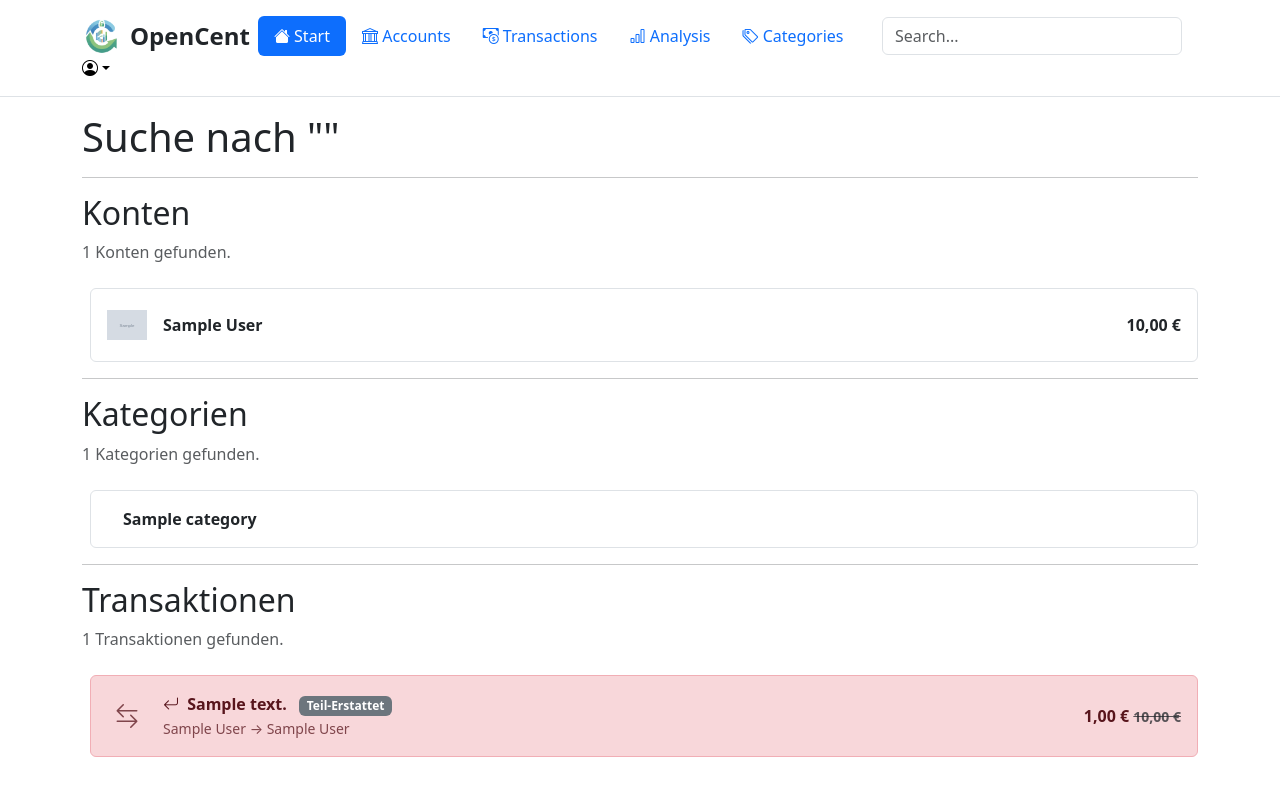
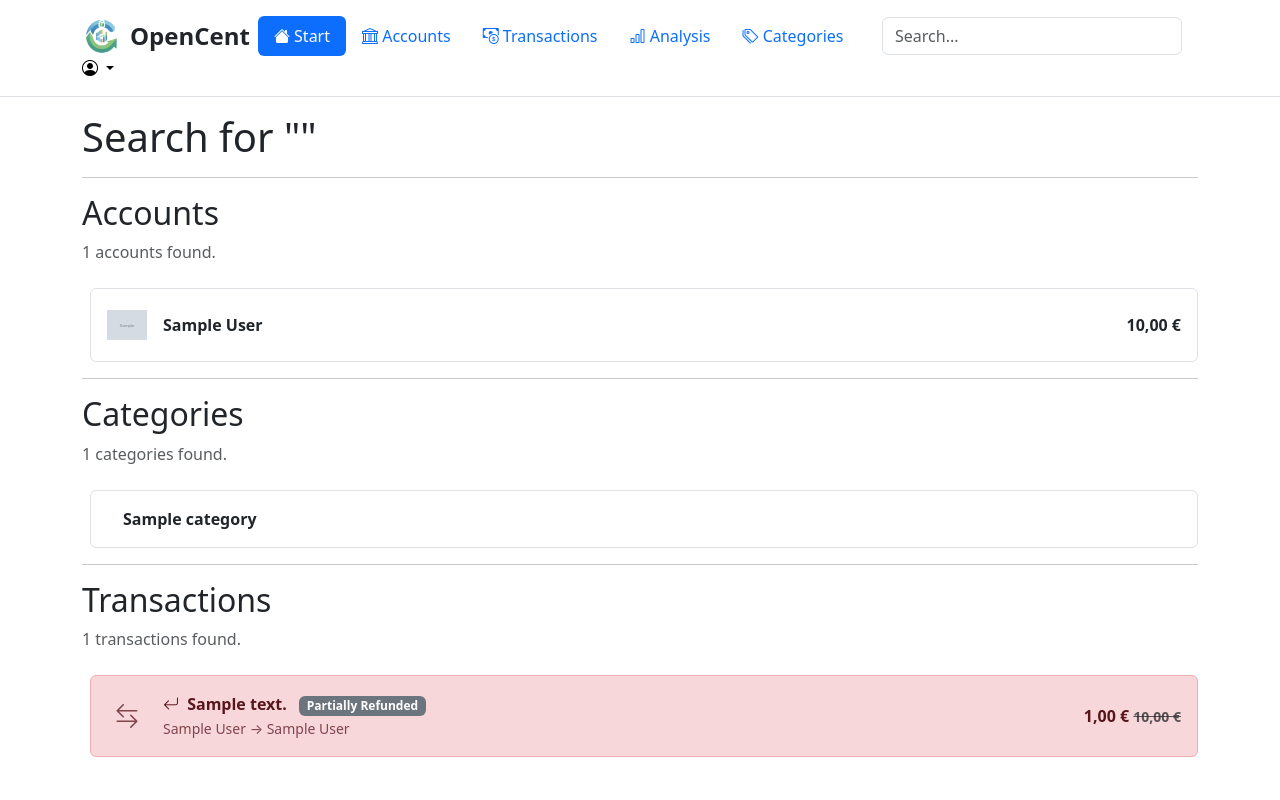
Before and after one commit to jjk4/opencent, a Django app: page /search/ in a window 1280 px wide. Run offline with Django 5.2, Linux system fonts and the light colour scheme; a user stored in the database is signed in; tables that the repository leaves empty hold one stand-in row (values such as "Sample post"); grey boxes marked "Sample" are stand-in pictures; some libraries are stand-ins or nearby versions.

Commit message:
translations

```diff
--- a/manager/templates/master.html
+++ b/manager/templates/master.html
@@ -32,9 +32,10 @@
       <div class="container">
         <div class="d-flex flex-wrap align-items-center justify-content-center justify-content-lg-start">
           <a href="/" class="d-flex align-items-center mb-2 mb-lg-0 me-0 me-lg-2 link-body-emphasis text-decoration-none text-body">
-            <img src="{% static 'logos/logo.webp' %}" alt="OpenCent Logo" width="40" height="40" class="me-2" />
+            <img src="{% static 'logos/logo.webp' %}" alt="{% trans 'OpenCent Logo' %}" width="40" height="40" class="me-2" />
             <span class="fs-4 fw-bold">OpenCent</span>
           </a>
+
           <ul class="nav nav-pills col-12 col-lg-auto me-lg-auto mb-2 justify-content-center mb-md-0">
             {% if user.is_authenticated %}
             <li class="nav-item">
@@ -59,7 +60,7 @@
                     name="q"
                     class="form-control"
                     placeholder="{% trans 'Search...' %}"
-                    aria-label="Search"
+                    aria-label="{% trans 'Search' %}"
                     autocomplete="off"
                     style="min-width: 300px; max-width: 100%;"
                     hx-get="{% url 'quicksearch' %}"
@@ -73,24 +74,28 @@
               document.addEventListener('click', function(event) {
                 const searchResults = document.getElementById('search-results');
                 const searchForm = document.querySelector('form[role="search"]');
-                if (!searchForm.contains(event.target)) {
+                if (searchForm && !searchForm.contains(event.target)) {
                   searchResults.innerHTML = '';
                 }
               });
             </script>
             <div class="d-flex align-items-center text-end">
             <div class="dropdown">
-              <a href="#" class="d-block link-body-emphasis text-decoration-none dropdown-toggle" data-bs-toggle="dropdown" aria-expanded="false" aria-label="Benutzermenü"><i class="bi bi-person-circle"></i></a> <ul class="dropdown-menu text-small" style="">
+              <a href="#" class="d-block link-body-emphasis text-decoration-none dropdown-toggle" data-bs-toggle="dropdown" aria-expanded="false" aria-label="{% trans 'User menu' %}">
+                <i class="bi bi-person-circle"></i>
+              </a>
+              <ul class="dropdown-menu text-small">
                 {% if user.is_authenticated %}
                   {% if request.user.is_superuser or request.user.is_staff%}
                   <li>
-                    <a class="dropdown-item" href="/admin/"><i class="bi bi-shield-lock me-2 opacity-75"></i> {% trans "Admin" %}</a>
+                    <a class="dropdown-item" href="/admin/"><i class="bi bi-shield-lock me-2 opacity-75"></i> {% trans "Admin Panel" %}</a>
                   </li>
                   {% endif %}
                   <li><a class="dropdown-item" href="{% url 'user_settings' %}"><i class="bi bi-gear me-2 opacity-75"></i> {% trans "Settings" %}</a></li>
                   <li>
                     <hr class="dropdown-divider" />
-                  </li> <li>
+                  </li>
+                  <li>
                     <form method="post" action="{% url 'logout' %}">
                       {% csrf_token %}
                       <button type="submit" class="dropdown-item"><i class="bi bi-box-arrow-right me-2 opacity-75"></i> {% trans "Logout" %}</button>
@@ -98,7 +103,7 @@
                   </li>
                 {% else %}
                   <li>
-                    <a class="dropdown-item" href="/users/login">{% trans "Login" %}</a>
+                    <a class="dropdown-item" href="/users/login"><i class="bi bi-box-arrow-in-right me-2 opacity-75"></i> {% trans "Login" %}</a>
                   </li>
                 {% endif %}
               </ul>
@@ -111,7 +116,6 @@
       <div class="row">
         <div class="col-12">
           {% block content %}
-
           {% endblock %}
         </div>
       </div>
--- a/manager/templates/search.html
+++ b/manager/templates/search.html
@@ -1,21 +1,23 @@
 {% extends 'master.html' %}
 {% load humanize %}
+{% load i18n %}
 {% block content %}
 
-<h1>Suche nach "{{ query }}"</h1>
-
+<h1>{% trans "Search for" %} "{{ query }}"</h1>
 
 <hr>
-<h2>Konten</h2>
+<h2>{% trans "Accounts" %}</h2>
 {% if accounts %}
-    <p class="text-body-secondary mb-4">{{ accounts|length }} Konten gefunden.</p>
+    <p class="text-body-secondary mb-4">
+        {% blocktranslate with count=accounts|length %}{{ count }} accounts found.{% endblocktranslate %}
+    </p>
     <div class="list-group ms-2">
         {% for a in accounts %}
             <a href="{% url 'account_detail' a.id %}"
                 class="list-group-item list-group-item-action d-flex justify-content-between align-items-center px-3 py-3">
                 <div class="d-flex align-items-center">
                     {% if a.icon %}
-                    <img src="{{ a.icon.url }}" alt="Konto Icon" style="width: 40px; height: 40px; object-fit: contain;" class="me-3">
+                    <img src="{{ a.icon.url }}" alt="{% trans 'Account Icon' %}" style="width: 40px; height: 40px; object-fit: contain;" class="me-3">
                     {% else %}
                     <i class="bi bi-bank fs-4 opacity-75 me-3"></i>
                     {% endif %}
@@ -31,12 +33,15 @@
         {% endfor %}
     </div>
 {% else %}
-    <p class="text-body-secondary">Keine Konten gefunden.</p>
+    <p class="text-body-secondary">{% trans "No accounts found." %}</p>
 {% endif %}
+
 <hr>
-<h2>Kategorien</h2>
+<h2>{% trans "Categories" %}</h2>
 {% if categories %}
-    <p class="text-body-secondary mb-4">{{ categories|length }} Kategorien gefunden.</p>
+    <p class="text-body-secondary mb-4">
+        {% blocktranslate with count=categories|length %}{{ count }} categories found.{% endblocktranslate %}
+    </p>
     <div class="list-group ms-2">
         {% for c in categories %}
             <a href="{% url 'category_detail' c.id %}"
@@ -52,12 +57,15 @@
         {% endfor %}
     </div>
 {% else %}
-    <p class="text-body-secondary">Keine Kategorien gefunden.</p>
+    <p class="text-body-secondary">{% trans "No categories found." %}</p>
 {% endif %}
+
 <hr>
-<h2>Transaktionen</h2>
+<h2>{% trans "Transactions" %}</h2>
 {% if transactions %}
-    <p class="text-body-secondary mb-4">{{ transactions|length }} Transaktionen gefunden.</p>
+    <p class="text-body-secondary mb-4">
+        {% blocktranslate with count=transactions|length %}{{ count }} transactions found.{% endblocktranslate %}
+    </p>
     <div class="list-group ms-2">
         {% for t in transactions %}
             <a href="{% url 'transaction_detail' t.id %}"
@@ -70,15 +78,15 @@
                             <i class="bi bi-arrow-left-right fs-4 opacity-75"></i>
                         {% else %}
                             {% if t.sender.is_mine and t.receiver.icon %}
-                            <img src="{{ t.receiver.icon.url }}" alt="Konto Icon" style="width: 40px; height: 40px; object-fit: contain;">
+                            <img src="{{ t.receiver.icon.url }}" alt="{% trans 'Account Icon' %}" style="width: 40px; height: 40px; object-fit: contain;">
                             {% elif t.receiver.is_mine and t.sender.icon %}
-                            <img src="{{ t.sender.icon.url }}" alt="Konto Icon" style="width: 40px; height: 40px; object-fit: contain;">
+                            <img src="{{ t.sender.icon.url }}" alt="{% trans 'Account Icon' %}" style="width: 40px; height: 40px; object-fit: contain;">
                             {% else %}
                                 {% with split_count=t.splits.all|length %}
 
                                     {% if split_count > 1 %}
                                         <i class="bi bi-pie-chart fs-4 opacity-75"
-                                        title="Mehrere Kategorien: {% for s in t.splits.all %}{{ s.category.name }} ({{ s.amount|floatformat:0 }}€){% if not forloop.last %}, {% endif %}{% endfor %}"
+                                        title="{% trans 'Multiple categories' %}"
                                         data-bs-toggle="tooltip">
                                         </i>
 
@@ -101,17 +109,17 @@
                                 <i class="bi bi-arrow-return-left me-1"></i>
                             {% endif %}
                             {% if t.receiver.is_mine and t.sender.is_mine %}
-                                {{ t.description|default:"Umbuchung" }}
-                            {% elif t.receiver.is_mine %}
+                                {{ t.description|default:_("Transfer") }} {% elif t.receiver.is_mine %}
                                 {{ t.description|default:t.sender }}
                             {% else %}
                                 {{ t.description|default:t.receiver }}
                             {% endif %}
+
                             {% if t.has_refunds %}
                                 {% if t.is_fully_refunded %}
-                                    <span class="badge text-bg-secondary ms-2">Erstattet</span>
+                                    <span class="badge text-bg-secondary ms-2">{% trans "Refunded" %}</span>
                                 {% else %}
-                                    <span class="badge text-bg-secondary ms-2">Teil-Erstattet</span>
+                                    <span class="badge text-bg-secondary ms-2">{% trans "Partially Refunded" %}</span>
                                 {% endif %}
                             {% endif %}
                         </div>
@@ -136,7 +144,7 @@
         {% endfor %}
     </div>
 {% else %}
-    <p class="text-body-secondary">Keine Transaktionen gefunden.</p>
+    <p class="text-body-secondary">{% trans "No transactions found." %}</p>
 {% endif %}
 
 {% endblock %}
```
Also changed, not shown: manager/templates/index.html (+9 -8 lines), locale/de/LC_MESSAGES/django.po, locale/en/LC_MESSAGES/django.po.
